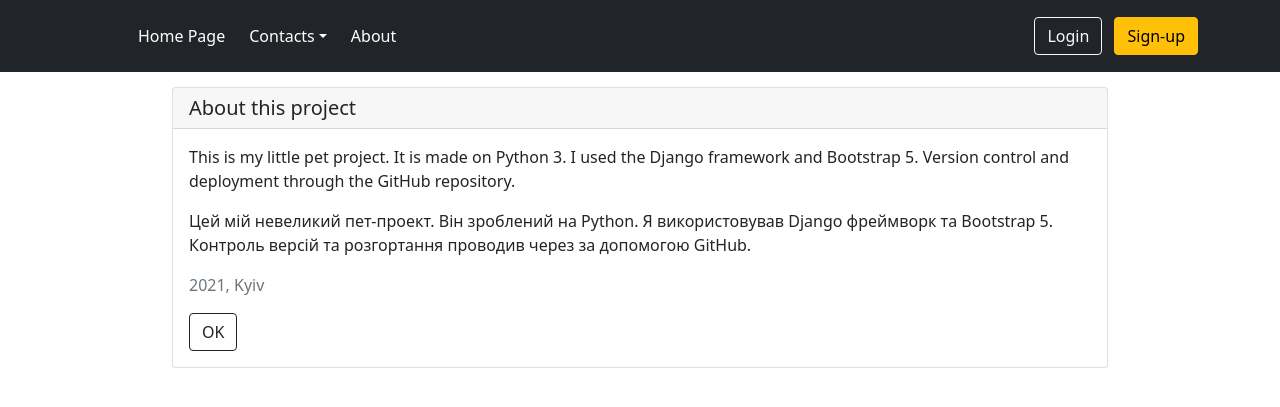
After one commit to yevhenii-khokhlov/my-first-blog, a Django app: page /about/ in a window 1280 px wide. The commit adds this page. Shown: the top 407 px of the page. Run offline with Django 3.2, Linux system fonts and the light colour scheme.

Commit message:
added About page and contacts

```diff
--- /dev/null
+++ b/blog/templates/blog/about.html
@@ -0,0 +1,23 @@
+{% extends 'blog/base.html' %}
+
+{% block content %}
+    <div class="card" style="margin-top: 15px">
+        <h5 class="card-header">About this project</h5>
+
+        <div class="card-body">
+            <p class="card-text" >
+                This is my little pet project. It is made on Python 3.
+                I used the Django framework and Bootstrap 5.
+                Version control and deployment through the GitHub repository.
+            </p>
+            <p class="card-text" >
+                Цей мій невеликий пет-проект. Він зроблений на Python.
+                Я використовував Django фреймворк та Bootstrap 5.
+                Контроль версій та розгортання проводив через за допомогою GitHub.
+            </p>
+            <p class="text-muted">2021, Kyiv</p>
+
+            <a href="{% url "post-list" %}" class="btn btn-outline-dark">OK</a>
+        </div>
+    </div>
+{% endblock %}
--- a/blog/templates/blog/base.html
+++ b/blog/templates/blog/base.html
@@ -21,17 +21,36 @@
 
                 <ul class="nav col-12 col-lg-auto me-lg-auto mb-2 justify-content-center mb-md-0">
                     <li><a href="{% url 'post-list' %}" class="nav-link px-2 text-white">Home Page</a></li>
-                    <li><a href="#" class="nav-link px-2 text-white">Contacts</a></li>
-                    <li><a href="#" class="nav-link px-2 text-white">FAQs</a></li>
-                    <li><a href="#" class="nav-link px-2 text-white">About</a></li>
+
+                    <li class="nav-item dropdown">
+                          <a class="nav-link dropdown-toggle text-white" href="#"
+                             id="navbarDropdown" role="button" data-bs-toggle="dropdown"
+                             aria-expanded="false">Contacts</a>
+
+                              <ul class="dropdown-menu" aria-labelledby="navbarDropdown">
+                                    <li><a class="dropdown-item" href="https://github.com/yevhenii-khokhlov">
+                                        Go to my GitHub</a>
+                                    </li>
+                                    <li><hr class="dropdown-divider"></li>
+                                    <li><a class="dropdown-item" href="https://www.linkedin.com/in/yevhenii-khokhlov-0447bb201/">
+                                        Go to my LinkedIn</a>
+                                    </li>
+                              </ul>
+                    </li>
+
+                    <li><a href="{% url 'about' %}" class="nav-link px-2 text-white">About</a></li>
                 {% if user.is_authenticated %}
                     <li><a href="{% url 'post-new' %}" class="nav-link px-2 text-white">New Post</a></li>
                 {% endif %}
                 </ul>
 
                 <div class="text-end">
-                    <button type="button" class="btn btn-outline-light me-2">Login</button>
-                    <button type="button" class="btn btn-warning">Sign-up</button>
+                    {% if user.is_authenticated %}
+                        <button type="button" class="btn btn-outline-light me-2">Logout</button>
+                    {% else %}
+                        <button type="button" class="btn btn-outline-light me-2">Login</button>
+                        <button type="button" class="btn btn-warning">Sign-up</button>
+                    {% endif %}
                 </div>
             </div>
         </div>
--- a/blog/urls.py
+++ b/blog/urls.py
@@ -11,4 +11,5 @@ urlpatterns = [
     path('post/new/', views.post_new, name='post-new'),
     path('post/<int:pk>/edit/', views.post_edit, name='post-edit'),
     path('post/<int:post_id>/comment/new/', views.CommentNewView.as_view(), name='comment-new'),
+    path('about/', views.about, name='about'),
 ]
--- a/blog/views.py
+++ b/blog/views.py
@@ -71,3 +71,7 @@ class CommentNewView(CreateView):
         comment.post_id = post_id
         comment.save()
         return HttpResponseRedirect('/')
+
+
+def about(request):
+    return render(request, 'blog/about.html', {})
```
